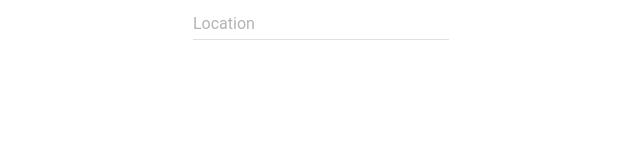
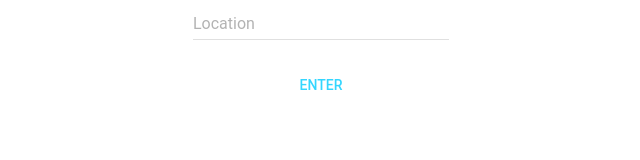
Before and after one commit to jj8huang/HackWesternIV, a React (Create React App) app in the folder weather-web-app/: page / in a window 1280 px wide. Shown: the top 160 px of the page, without its empty margins (319-959 px from the left). Built offline with nearby package versions, Linux system fonts and the light colour scheme.

Commit message:
added button

```diff
--- a/weather-web-app/src/App.css
+++ b/weather-web-app/src/App.css
@@ -26,3 +26,11 @@
   from { transform: rotate(0deg); }
   to { transform: rotate(360deg); }
 }
+
+.searchBox{
+  display: inline;
+}
+
+.button{
+  color: #33d6ff !important;
+}
--- a/weather-web-app/src/App.js
+++ b/weather-web-app/src/App.js
@@ -2,44 +2,31 @@ import React, { Component } from 'react';
 import logo from './logo.svg';
 import './App.css';
 import TextField from 'material-ui/TextField';
+import FlatButton from 'material-ui/FlatButton';
 import MuiThemeProvider from 'material-ui/styles/MuiThemeProvider'
 
 class App extends Component {
   render() {
     return (
-       <div className="App">
-    {/*     <header className="App-header">
-    //       <img src={logo} className="App-logo" alt="logo" />
-    //       <h1 className="App-title">Welcome to WEATHER LAND</h1>
-    //     </header>
-    //     <p className="App-intro">
-    //       To get started, edit <code>src/App.js</code> and save to reload.
-    //     </p>
-    //     <Test />
-    //     <Test />
-    //     <Test />
-    //     <Test />*/}
-    <MuiThemeProvider>
-    <TextFieldExampleSimple >
-    </TextFieldExampleSimple>
-    </MuiThemeProvider>
-       </div>
+      <div className="App">
+        <header className="weatherHeader">
+        <div className="searchBox">
+            <MuiThemeProvider>
+              <LocationBox>
+              </LocationBox>
+            </MuiThemeProvider>
+            <MuiThemeProvider>
+              <EnterButton>
+              </EnterButton>
+            </MuiThemeProvider>
+          </div>
+        </header>
+      </div>
     );
   }
 }
 
-class Test extends Component {
-  render(){
-    return(
-    <div>
-      <h1>TEEEEEEEEEEEEEEEEEEEEEEEEEEESSSSSSSSSSSSSTTTTTTTTTTTTTTTTTTTTTTT</h1>
-    </div>
-    );
-  }
-}
-
-
-const TextFieldExampleSimple = () => (
+const LocationBox = () => (
   <div>
     <TextField
       hintText="Location"
@@ -48,5 +35,11 @@ const TextFieldExampleSimple = () => (
   </div>
 );
 
+const EnterButton = () => (
+  <div>
+    <FlatButton className="button" label="Enter" />
+  </div>
+);
+
 
 export default App;
```
